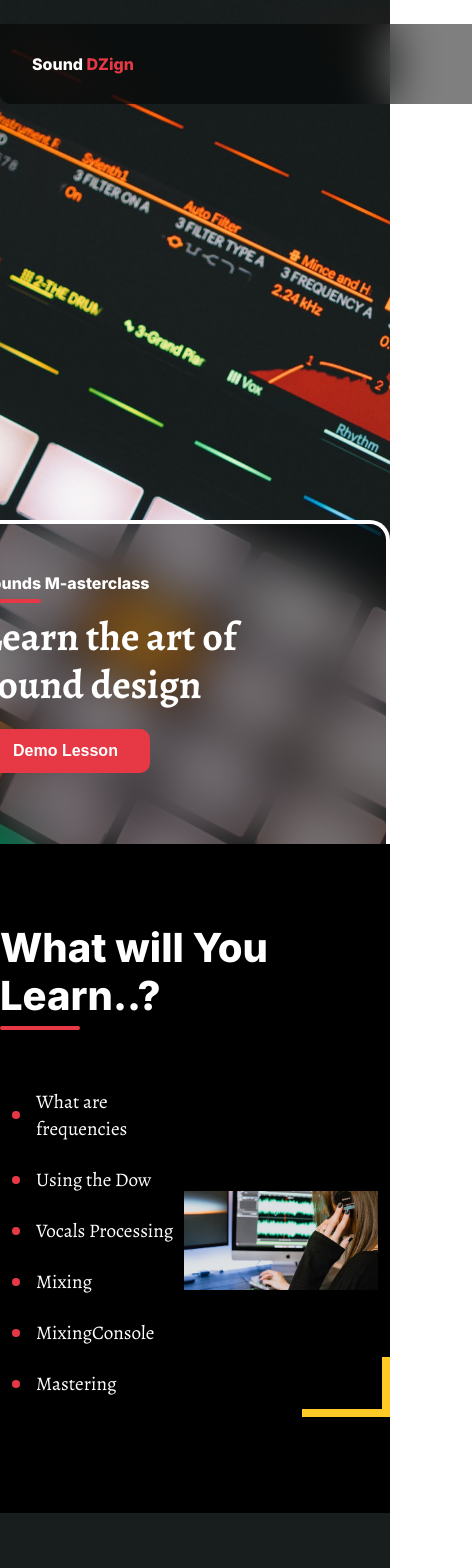
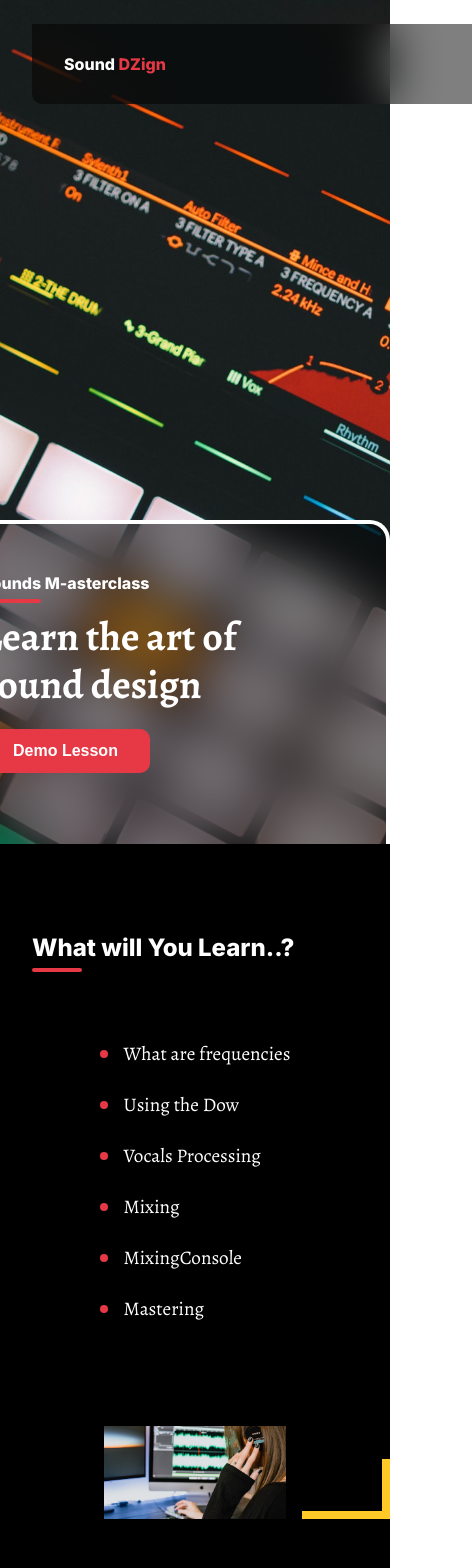
Before and after one commit to RamanAgrawal/SoundDesion-Landing-page, a React (Vite) app: page / in a window 390 px wide. Shown: the top 1568 px of the page, 472 px wide, since content can reach past the window. Built offline with nearby package versions, Linux system fonts and the light colour scheme.

Commit message:
±index.scsss

```diff
--- a/src/index.scss
+++ b/src/index.scss
@@ -39,13 +39,40 @@ section {
       left: 0;
       width: 80px;
       height: 4px;
-      background:$red-color;
+      background: $red-color;
       border-radius: 10px;
     }
   }
 }
 
-.content-container{
+.content-container {
   display: flex;
   justify-content: space-between;
 }
+
+
+@media (max-width: 1040px) {
+  .wrapper {
+    max-width: 694px;
+  }
+}
+
+@media screen and (max-width: 768px) {
+  .content-container {
+    flex-direction: column;
+    gap: 5rem;
+    justify-content: center;
+  }
+  .wrapper {
+    padding: 0 2rem;
+  }
+  section {
+    h2 {
+      font-size: 1.5rem;
+      &::after {
+        width: 50px;
+        bottom: 0;
+      }
+    }
+  }
+}
```
